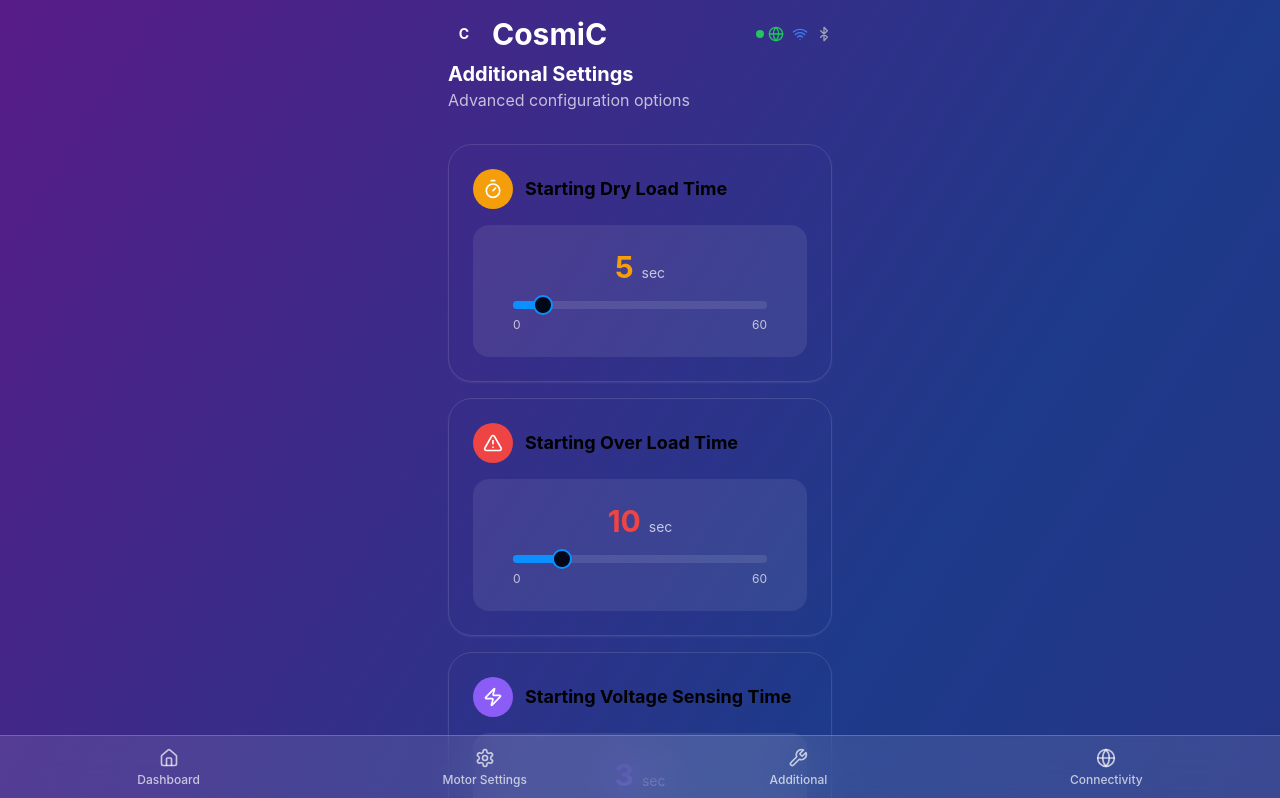
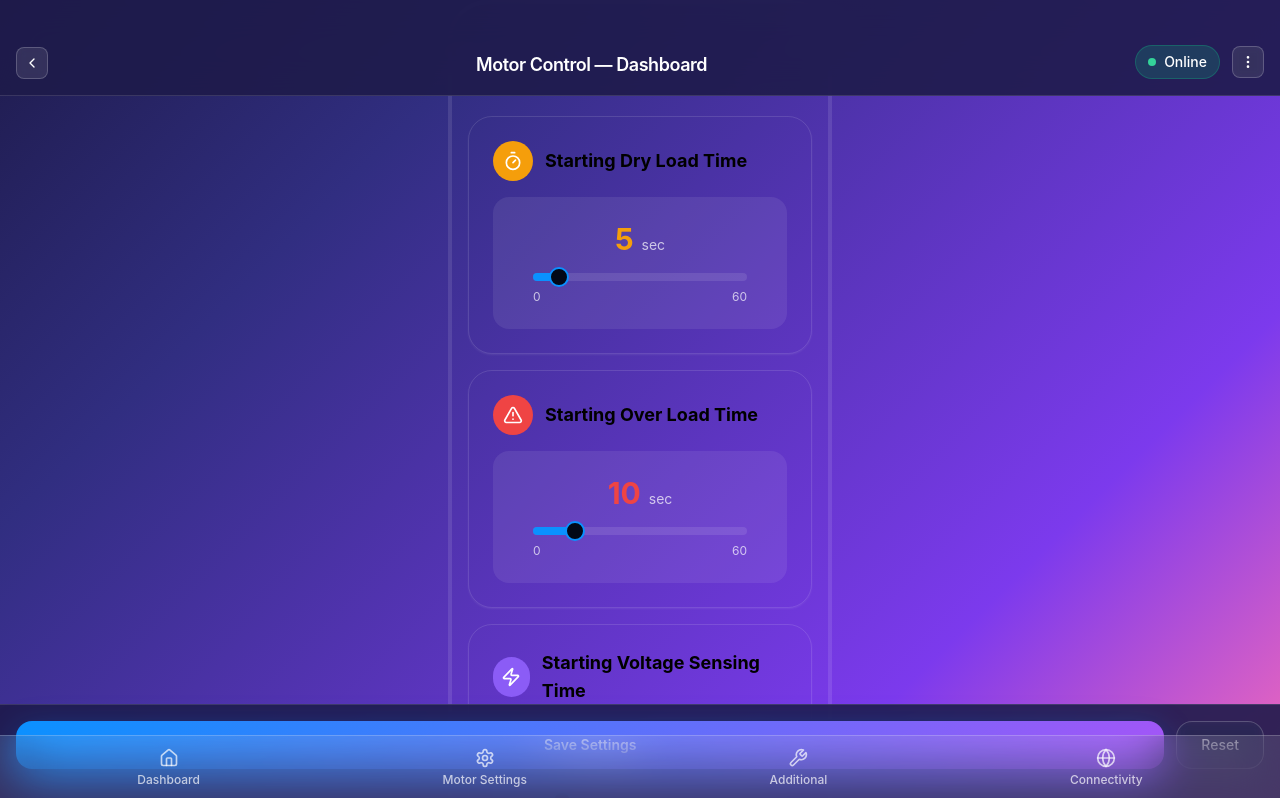
Before and after one commit to mathankumarspai/phase-control-pilot, a React (Vite) app: page /device/1/additional-settings in a window 1280 px wide. Shown: the top 798 px of the page. Built offline with nearby package versions, Linux system fonts and the light colour scheme.

Commit message:
Refactor: Maintain Motor Control Dashboard

```diff
--- a/src/pages/AdditionalSettings.tsx
+++ b/src/pages/AdditionalSettings.tsx
@@ -1,27 +1,32 @@
+import React from 'react';
+import { MotorControlHeader } from "@/components/settings/MotorControlHeader";
+import { MotorControlFooter } from "@/components/settings/MotorControlFooter";
 import { OtherSettings } from "@/components/settings/OtherSettings";
-import { ConnectivityIndicators } from "@/components/ConnectivityIndicators";
+
 export const AdditionalSettings = () => {
-  return <div className="min-h-screen pb-20 p-4 bg-gradient-to-br from-purple-900 via-blue-900 to-indigo-900">
-      <div className="w-full max-w-sm mx-auto">
-        <header className="mb-8">
-          <div className="flex items-center justify-between mb-2">
-            <div className="flex items-center space-x-3">
-              <div className="w-8 h-8 bg-gradient-cosmic rounded-lg flex items-center justify-center">
-                <span className="text-white font-bold text-sm">C</span>
-              </div>
-              <h1 className="text-3xl font-bold text-white">
-                CosmiC
-              </h1>
-            </div>
-            <ConnectivityIndicators mqtt={true} wifi={true} bluetooth={false} />
+  return (
+    <div className="min-h-screen relative">
+      {/* Phone Frame Container */}
+      <div className="max-w-sm mx-auto min-h-screen relative border-4 border-white/10 rounded-[40px] overflow-hidden"
+           style={{ width: '390px', height: '844px' }}>
+
+        {/* Header */}
+        <MotorControlHeader />
+
+        {/* Scrollable Content */}
+        <div className="pt-28 pb-28 px-4 h-full overflow-y-auto overflow-x-hidden"
+             style={{
+               scrollbarWidth: 'thin',
+               scrollbarColor: 'rgba(255, 255, 255, 0.3) transparent'
+             }}>
+          <div className="space-y-4">
+            <OtherSettings />
           </div>
-          <h2 className="text-xl font-bold text-white">Additional Settings</h2>
-          <p className="text-white/70">Advanced configuration options</p>
-        </header>
+        </div>
 
-        <div className="space-y-6">
-          <OtherSettings />
-        </div>
+        {/* Footer */}
+        <MotorControlFooter />
       </div>
-    </div>;
+    </div>
+  );
 };
```
